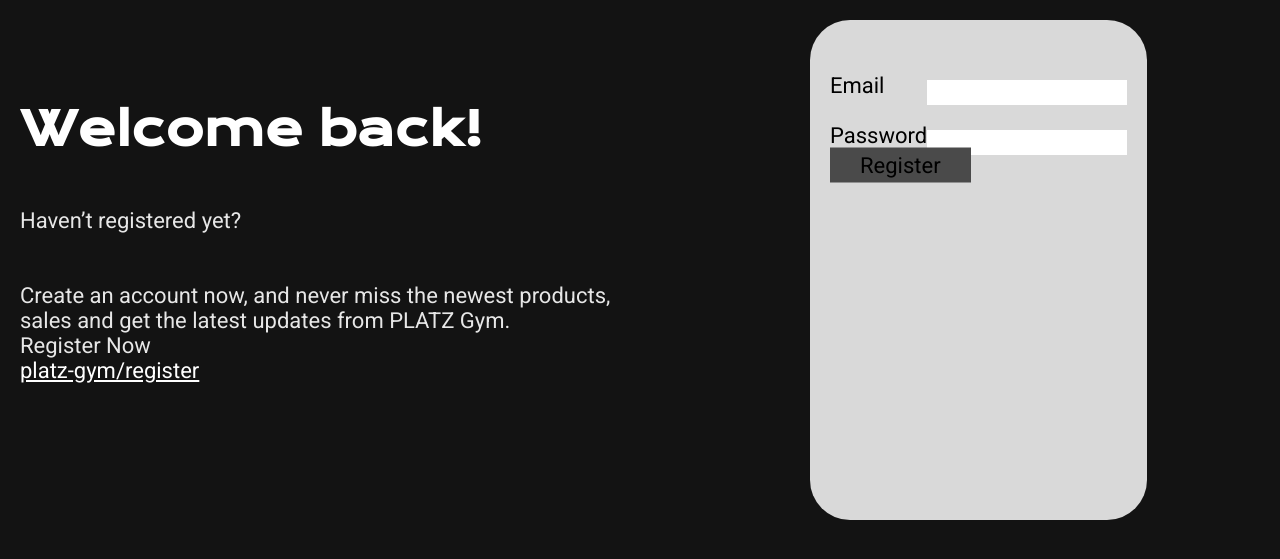
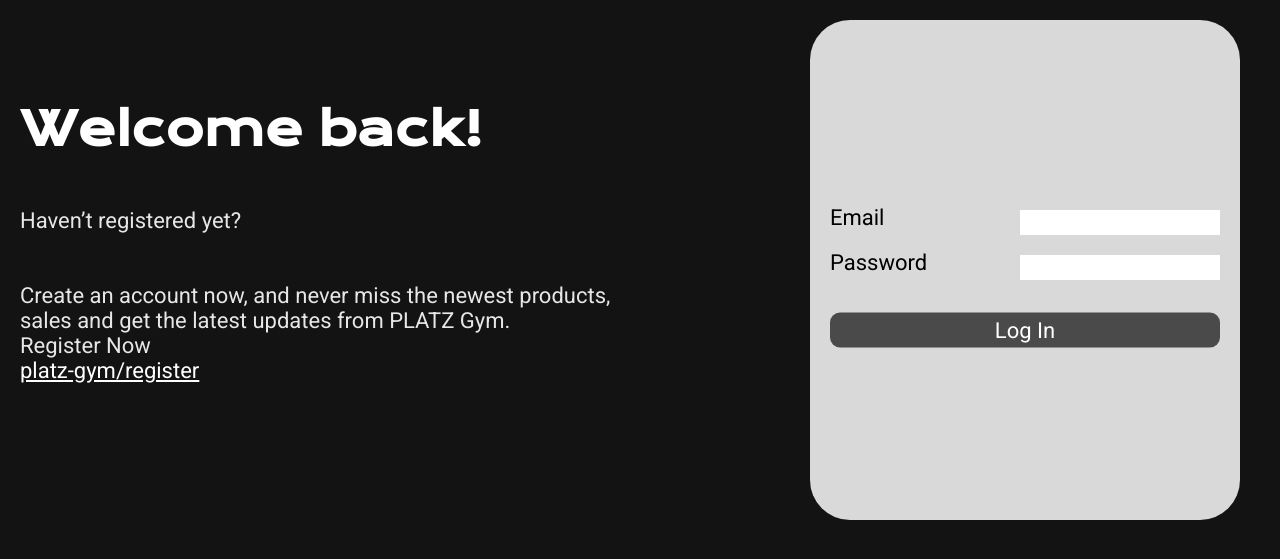
Before and after one commit to rinorkadriu6/platz-gym, a PHP site: page /login.html in a window 1280 px wide. Shown: the part 80-639 px from the top of the page. Run offline with PHP 8.4, Linux system fonts and the light colour scheme.

Commit message:
login and register

```diff
--- a/login.html
+++ b/login.html
@@ -21,9 +21,9 @@
             <ul>
                 <li><a href="index.html">Home</a></li>
                 <li><a href="memberships.html">Memberships</a></li>
-                <li><a href="index.html">Products</a></li>
+                <li><a href="product.html">Products</a></li>
             </ul>
-            <img src="assets/logo-transparent.png" alt="logo" />
+            <a href="index.html"><img src="assets/logo-transparent.png" alt="logo" /></a>
             <ul>
                 <li><a href="register.html">Register</a></li>
                 <li><a href="login.html">Log in</a></li>
@@ -42,11 +42,11 @@
             <a href="register.html" style="color: white;">platz-gym/register</a>
             </p>
         </div>
-        <div class="form-container">
-            <form action="">
+        <div class="login-container">
+            <form class="login-form" action="">
                 <p>Email<input type="email"></p>
                 <p>Password<input type="password"></p>
-                <p><a href="#" class="register-button">Register</a></p>
+                <a href="#" class="login-button">Log In</a>
             </form>
         </div>
     </div>
--- a/memberships.html
+++ b/memberships.html
@@ -15,9 +15,9 @@
       <ul>
         <li><a href="index.html">Home</a></li>
         <li><a href="memberships.html">Memberships</a></li>
-        <li><a href="index.html">Products</a></li>
+        <li><a href="product.html">Products</a></li>
       </ul>
-      <img src="assets/logo-transparent.png" alt="logo" />
+      <a href="index.html"><img src="assets/logo-transparent.png" alt="logo" /></a>
       <ul>
         <li><a href="register.html">Register</a></li>
         <li><a href="login.html">Log in</a></li>
--- a/style.css
+++ b/style.css
@@ -252,7 +252,7 @@ form input {
   border: none;
   height: 25px;
   width: 200px;
-  margin-top: 15px;
+  margin-top: 10px;
 }
 
 .gender-select {
@@ -263,16 +263,68 @@ form input {
 
 form p {
   display: flex;
-    justify-content: space-between;
-    align-items: center;
-    margin-bottom: 10px;
+  justify-content: space-between;
+  align-items: center;
+  margin-bottom: 10px;
 }
 
 .register-button {
   padding: 5px 30px;
+  margin-top: 40px;
+  border-radius: 10px;
   background-color: #4a4a4a;
-  color: #000;
+  color: #fff;
   text-decoration: none;
   z-index: 1;
   transform: translateY(-50%);
+  display: flex;
+  justify-content: center;
+  align-items: center;
 }
+
+.login-container {
+  background-color: #d9d9d9;
+  height: 500px;
+  border-radius: 40px;
+  display: flex;
+  justify-content: space-between;
+  align-items: center;
+  width: 430px;
+  margin-top: 20px;
+  margin-left: 150px;
+}
+
+.login-container form {
+  width: 100%;
+  padding: 20px;
+  padding-top: 45px;
+  font-size: 22px;
+}
+
+.login-container input {
+  border: none;
+  height: 25px;
+  width: 200px;
+  margin-top: 10px;
+}
+
+.login-container p {
+  display: flex;
+  justify-content: space-between;
+  align-items: center;
+  margin-bottom: 10px;
+}
+
+.login-button {
+  padding: 5px 30px;
+  margin-top: 50px;
+  border-radius: 10px;
+  background-color: #4a4a4a;
+  color: #fff;
+  text-decoration: none;
+  z-index: 1;
+  transform: translateY(-50%);
+  display: flex;
+  justify-content: center;
+  align-items: center;
+}
```
Also changed, not shown: index.html (+6 -6 lines), product.css (added, +45 -0 lines), product.html (added, +33 -0 lines), register.html (+4 -4 lines), assets/blog-image-2.webp (added).
